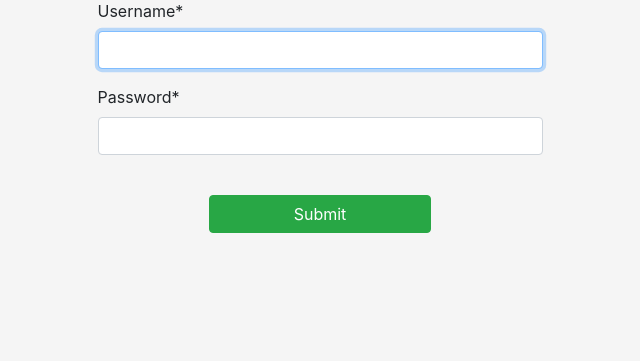
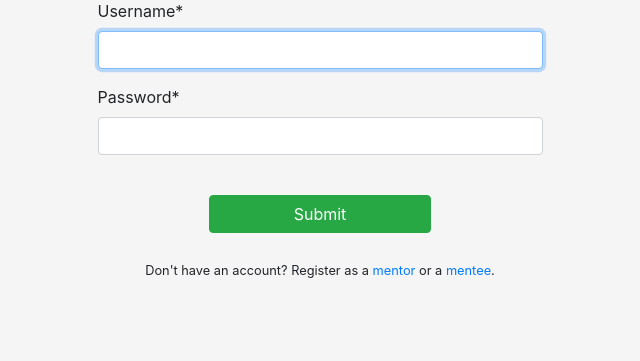
Before and after one commit to SDOS2020/Team_2_Mentoring_Platform, a Django app: page /users/login/ in a window 1280 px wide. Shown: the part 255-616 px from the top of the page, without its empty margins (320-960 px from the left). Run offline with Django 3.2, Linux system fonts and the light colour scheme; parts of the project's set-up code (start-up, migrations or seed data) failed here and were passed over; some libraries are stand-ins or nearby versions.

Commit message:
Add registration support at login

```diff
--- a/sdos_project/users/templates/users/login.html
+++ b/sdos_project/users/templates/users/login.html
@@ -27,6 +27,15 @@ Login
 					<input type="submit" class="btn btn-success col-6"></input>
 				</center>
 			</form>
+
+			<br/>
+			<center>
+				<small>
+					Don't have an account? Register as a
+					<a href="http://127.0.0.1:8000/users/register_mentor">mentor</a>
+					or a <a href="http://127.0.0.1:8000/users/register_mentee">mentee</a>.
+				</small>
+			</center>
 		</div>
 	</div>
 </div>
```
Also changed, not shown: sdos_project/db.sqlite3.
